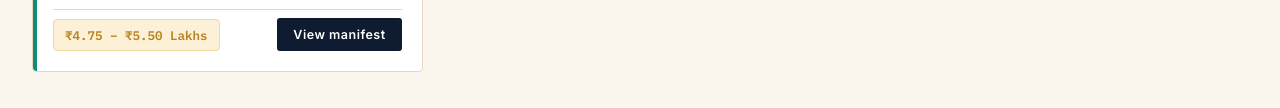
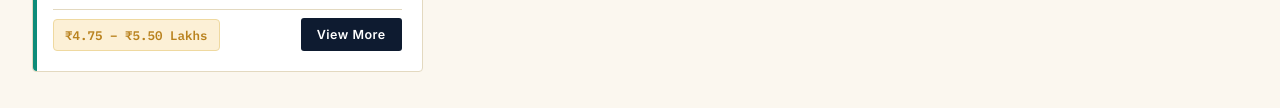
Before and after one commit to gokulgowell-max/Documentuploader, a plain HTML site: page index.html in a window 1280 px wide. Shown: the part 419-527 px from the top of the page. Drawn offline with Linux system fonts and the light colour scheme.

Commit message:
Update index.html

```diff
--- a/index.html
+++ b/index.html
@@ -495,7 +495,7 @@ function renderStaff(){
         </div>
         <div class="foot">
           <span class="charge-badge">${esc(p.serviceCharge||'—')}</span>
-          <button class="view-btn" onclick="openModal('${p.id}')">View manifest</button>
+          <button class="view-btn" onclick="openModal('${p.id}')">View More</button>
         </div>
       </div>
     `).join('');
```
